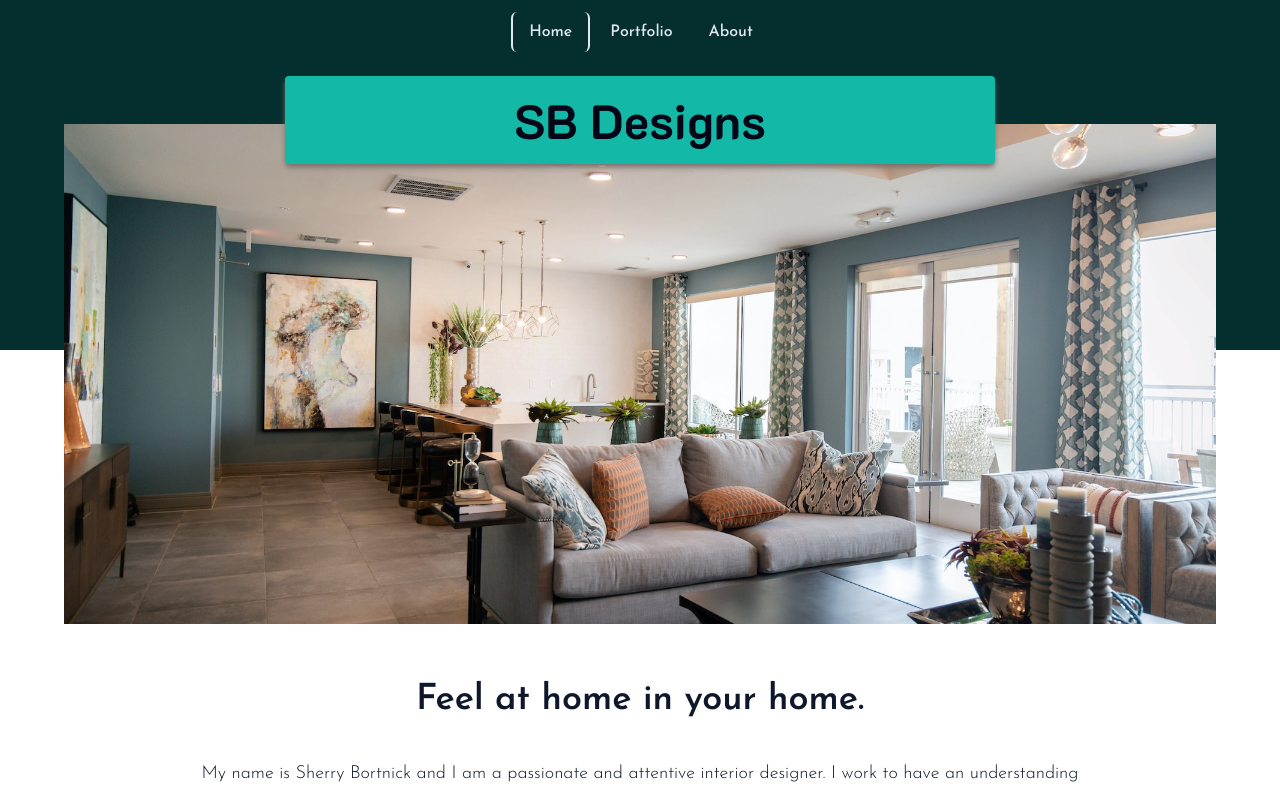
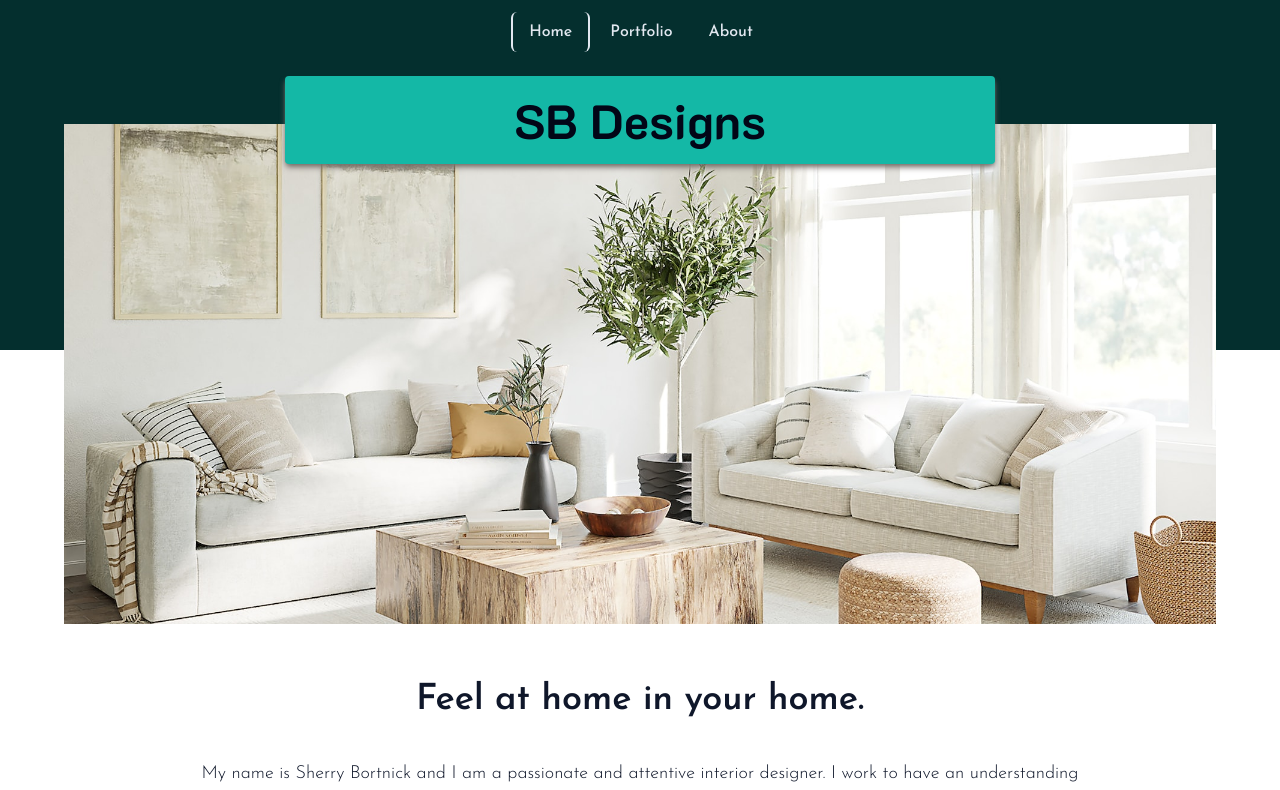
Before and after one commit to pbortnick/sbdesigns, a Next.js app: page / in a window 1280 px wide. Shown: the top 790 px of the page. Built offline with nearby package versions, Linux system fonts and the light colour scheme.

Commit message:
update homepage image

```diff
--- a/components/hero.tsx
+++ b/components/hero.tsx
@@ -15,7 +15,7 @@
         alt="clean living room with 2 chairs and a couch"
         src="/hero.jpg"
         width={1920}
-        height={1279}
+        height={1080}
         className="mx-auto -mt-10 h-auto max-h-[500px] w-full max-w-[90%] object-cover object-center"
         priority
       />
```
Also changed, not shown: public/hero-blue.jpg (added), public/hero.jpg.
